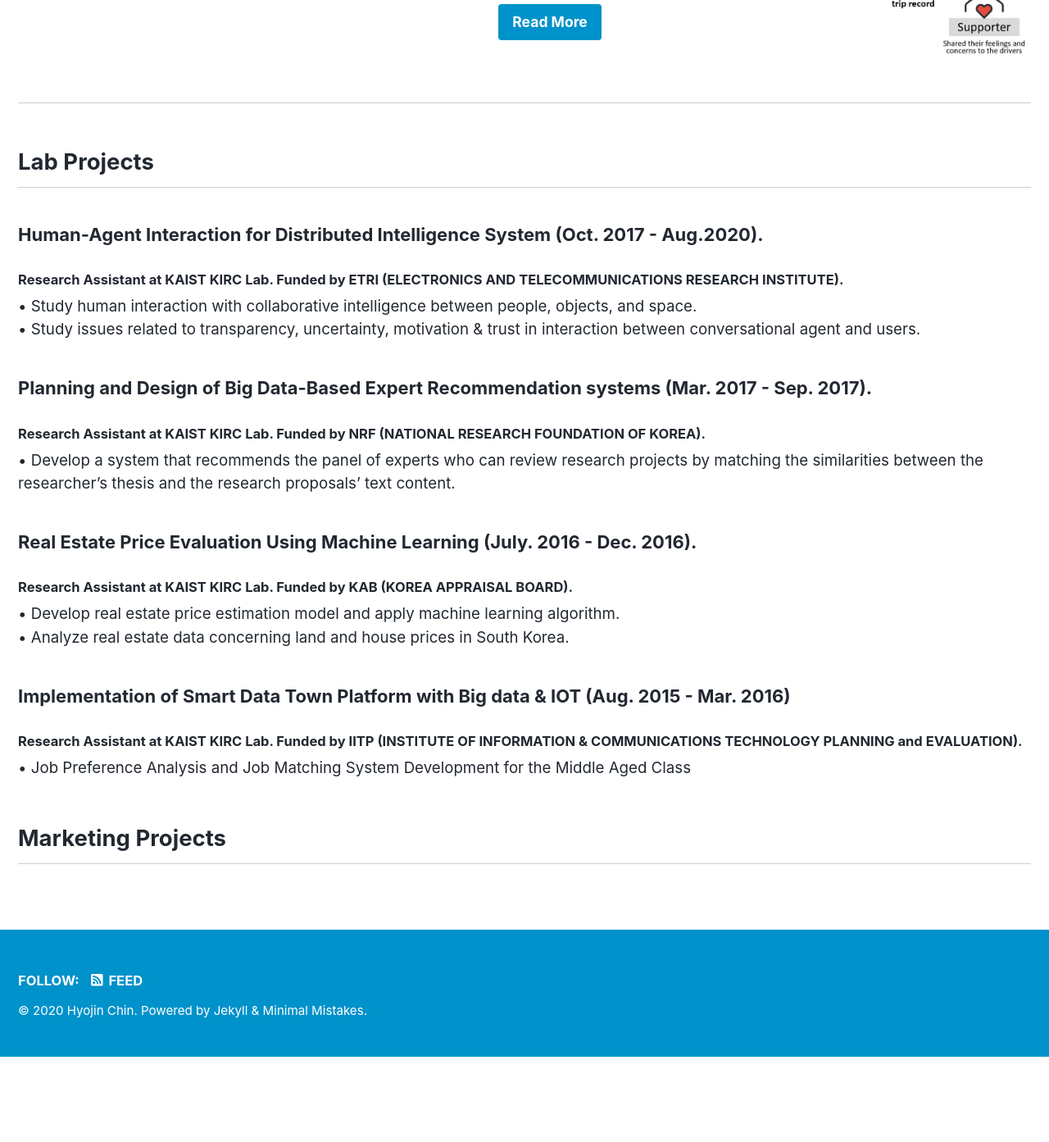
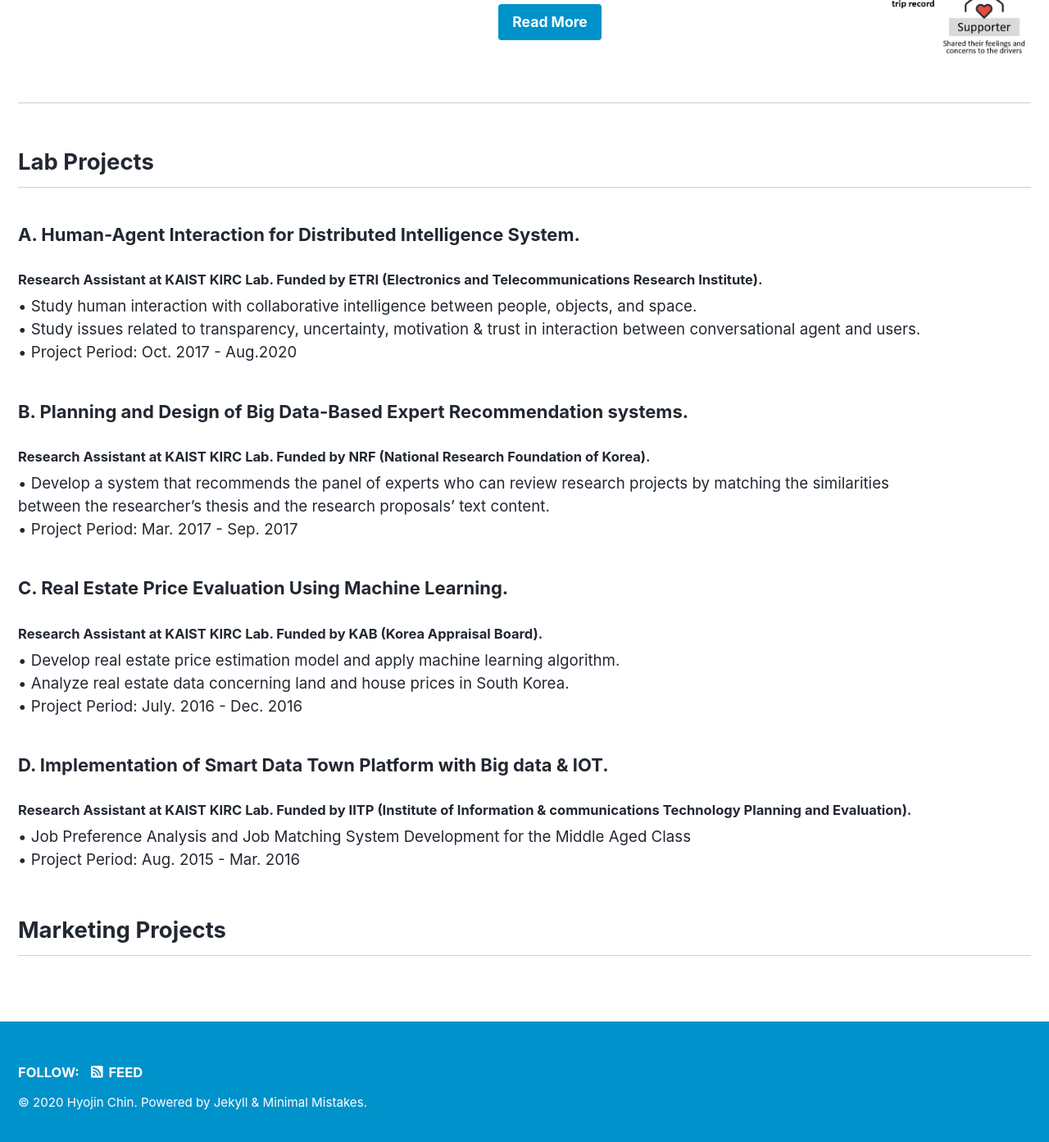
Before and after one commit to tesschin/tesschin.github.io, a Jekyll site: the page built from _pages/projects_index.md, in a window 1280 px wide and 1400 px high, scrolled down 1443 px. Shown: the top 1393 px of the window at 82% size. Built offline with Jekyll 4.4.1, drawn with Linux system fonts in a browser that asks for light colours; nearby versions of some CDN libraries; before the commit the page ends 2731 px from its top, so only the background shows below that.

Commit message:
Update projects_index.md

```diff
--- a/_pages/projects_index.md
+++ b/_pages/projects_index.md
@@ -54,25 +54,29 @@
 <!--{% include feature_row id="wowproject" type="right" %}-->
 
 <!--{% include feature_row %}-->
-### Human-Agent Interaction for Distributed Intelligence System (Oct. 2017 - Aug.2020).
-#####  Research Assistant at KAIST KIRC Lab. Funded by ETRI (ELECTRONICS AND TELECOMMUNICATIONS RESEARCH INSTITUTE).
+### A. Human-Agent Interaction for Distributed Intelligence System.
+#####  Research Assistant at KAIST KIRC Lab. Funded by ETRI (Electronics and Telecommunications Research Institute).
 • Study human interaction with collaborative intelligence between people, objects, and space. <br>
-• Study issues related to transparency, uncertainty, motivation & trust in interaction between conversational agent and users.
+• Study issues related to transparency, uncertainty, motivation & trust in interaction between conversational agent and users.<br>
+• Project Period: Oct. 2017 - Aug.2020
+
+### B. Planning and Design of Big Data-Based Expert Recommendation systems.
+##### Research Assistant at KAIST KIRC Lab. Funded by NRF (National Research Foundation of Korea).
+• Develop a system that recommends the panel of experts who can review research projects by matching the similarities <br>
+ between the researcher’s thesis and the research proposals’ text content.<br>
+• Project Period: Mar. 2017 - Sep. 2017
 
 
-### Planning and Design of Big Data-Based Expert Recommendation systems (Mar. 2017 - Sep. 2017).
-##### Research Assistant at KAIST KIRC Lab. Funded by NRF (NATIONAL RESEARCH FOUNDATION OF KOREA).
-• Develop a system that recommends the panel of experts who can review research projects by matching the similarities between
-the researcher’s thesis and the research proposals’ text content.
 
+### C. Real Estate Price Evaluation Using Machine Learning.
+##### Research Assistant at KAIST KIRC Lab. Funded by KAB (Korea Appraisal Board).
+• Develop real estate price estimation model and apply machine learning algorithm.<br>
+• Analyze real estate data concerning land and house prices in South Korea.<br>
+• Project Period: July. 2016 - Dec. 2016
 
-### Real Estate Price Evaluation Using Machine Learning (July. 2016 - Dec. 2016).
-##### Research Assistant at KAIST KIRC Lab. Funded by KAB (KOREA APPRAISAL BOARD).
-• Develop real estate price estimation model and apply machine learning algorithm.<br>
-• Analyze real estate data concerning land and house prices in South Korea.
-
-### Implementation of Smart Data Town Platform with Big data & IOT (Aug. 2015 - Mar. 2016)
-####  Research Assistant at KAIST KIRC Lab. Funded by IITP (INSTITUTE OF INFORMATION & COMMUNICATIONS TECHNOLOGY PLANNING and EVALUATION).
-• Job Preference Analysis and Job Matching System Development for the Middle Aged Class
+### D. Implementation of Smart Data Town Platform with Big data & IOT.
+####  Research Assistant at KAIST KIRC Lab. Funded by IITP (Institute of Information & communications Technology Planning and Evaluation).
+• Job Preference Analysis and Job Matching System Development for the Middle Aged Class <br>
+• Project Period: Aug. 2015 - Mar. 2016
 
 ## Marketing Projects
```
